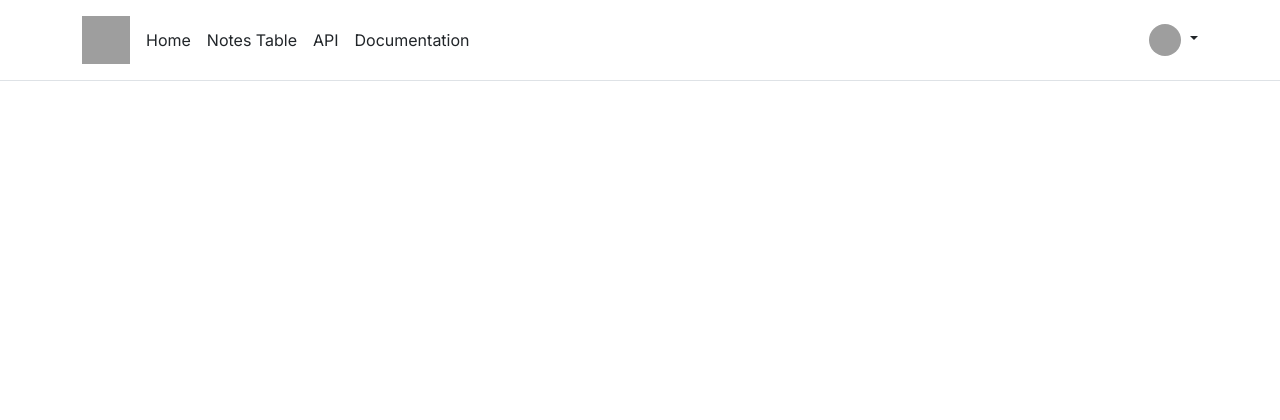
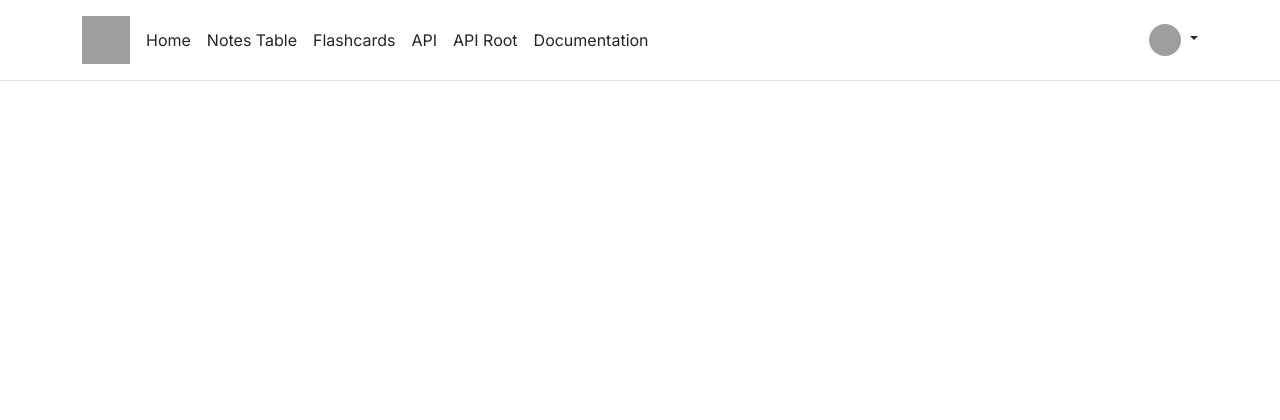
Before and after one commit to JordanBrockerRudow/notesapp, a Django app: template notesapp/flashcards/templates/flashcards/cardsets-list.html in a window 1280 px wide. Shown: the top 420 px of the page. Run offline with Django 3.2, Linux system fonts and the light colour scheme; the template is opened without the code that fills it, so the values that code supplies are empty; some libraries are stand-ins or nearby versions; grey boxes are pictures that could not be loaded.

Commit message:
Add links for new apps in main nav

```diff
--- a/notesapp/notes/templates/base.html
+++ b/notesapp/notes/templates/base.html
@@ -60,7 +60,9 @@
 
                 <li><a href="/" class="nav-link px-2 link-dark">Home</a></li>
                 <li><a class="nav-link px-2 link-dark" href="{% url "notes-post-table" %}">Notes Table</a></li>
-                <li><a class="nav-link px-2 link-dark" href="{% url "api-root" %}">API</a></li>
+                <li><a class="nav-link px-2 link-dark" href="{% url "flashcards-index" %}">Flashcards</a></li>
+                <li><a class="nav-link px-2 link-dark" href="{% url "api-index" %}">API</a></li>
+                <li><a class="nav-link px-2 link-dark" href="{% url "api-root" %}">API Root</a></li>
                 <li><a class="nav-link px-2 link-dark" href="{% url "schema-swagger-ui" %}">Documentation</a></li>
               </ul>
 
```
